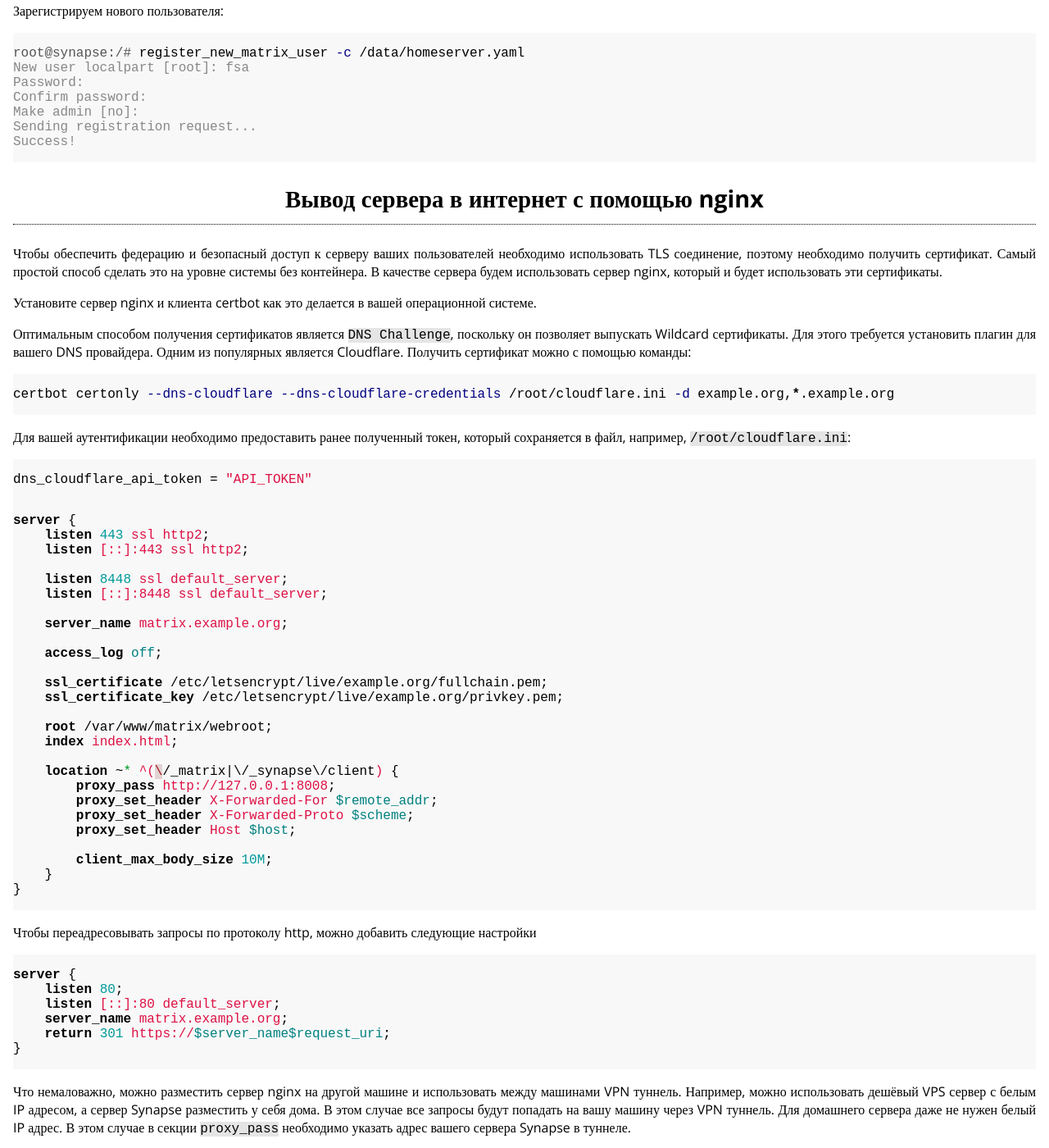
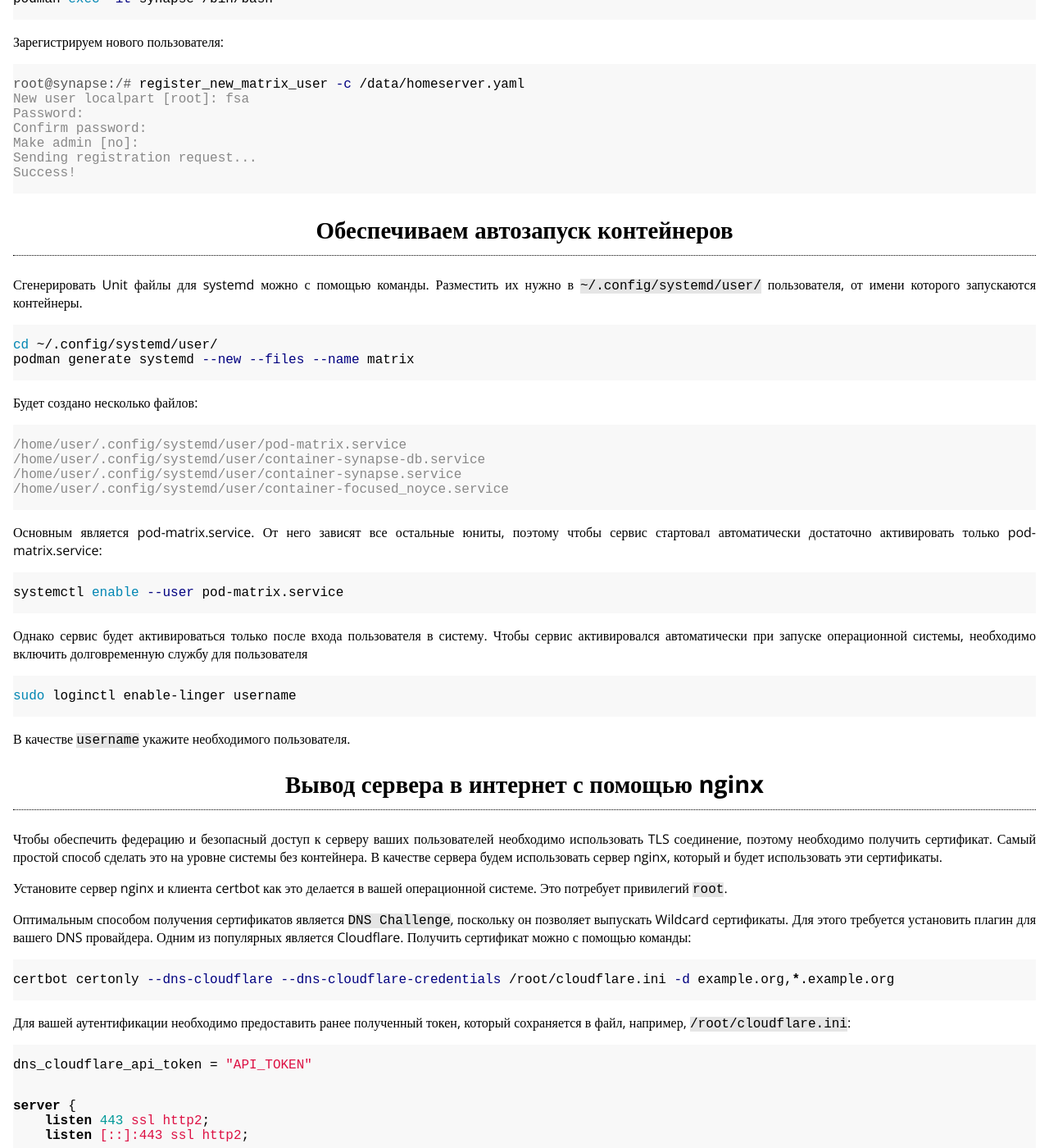
Before and after one commit to fsa/site, a Jekyll site: the page built from _posts/2023-02-10-matrix-podman.md, in a window 1280 px wide and 1400 px high, scrolled down 2873 px. Shown: the whole window at 82% size. Built offline with Jekyll 4.4.1, drawn with Linux system fonts in a browser that asks for light colours; some of the changed text lies outside the part shown.

Commit message:
Информация об автозапуске pod

````diff
--- a/_posts/2023-02-10-matrix-podman.md
+++ b/_posts/2023-02-10-matrix-podman.md
@@ -8,6 +8,8 @@ excerpt: Статья по установке и настройке собств
 Эта заметка поможет вам установить свой собственный сервер сети Matrix в контейнере. О том, что такое Matrix и установке сервера без использования контейнеров [я писал ранее](/matrix). Если вы не знакомы с Matrix, рекомендую ознакомиться с предыдущей заметкой.
 
 К тому моменту, как вы начнёте устанавливать свой сервер необходимо определиться с именем домена, т.к. он понадобится при запуске Matrix Synapse. В этой заметке в качестве этого домена будет использоваться example.org. В реальной жизни, если вам необходима федерация, необходимо приобрести домен.
+
+Все дальнейшие команды выполняются от имени обычного непривилегированного пользователя, кроме тех, что имеют `sudo` в самом начале.
 
 В качестве образа для контейнера Matrix Synapse выберем официальный образ от разработчиков `docker.io/matrixdotorg/synapse`. Скачать его можно с помощью команды
 
@@ -151,11 +153,43 @@ Sending registration request...
 Success!
 ```
 
+## Обеспечиваем автозапуск контейнеров
+
+Сгенерировать Unit файлы для systemd можно с помощью команды. Разместить их нужно в `~/.config/systemd/user/` пользователя, от имени которого запускаются контейнеры.
+
+```bash
+cd ~/.config/systemd/user/
+podman generate systemd --new --files --name matrix
+```
+
+Будет создано несколько файлов:
+
+```console
+/home/user/.config/systemd/user/pod-matrix.service
+/home/user/.config/systemd/user/container-synapse-db.service
+/home/user/.config/systemd/user/container-synapse.service
+/home/user/.config/systemd/user/container-focused_noyce.service
+```
+
+Основным является pod-matrix.service. От него зависят все остальные юниты, поэтому чтобы сервис стартовал автоматически достаточно активировать только pod-matrix.service:
+
+```bash
+systemctl enable --user pod-matrix.service
+```
+
+Однако сервис будет активироваться только после входа пользователя в систему. Чтобы сервис активировался автоматически при запуске операционной системы, необходимо включить долговременную службу для пользователя
+
+```bash
+sudo loginctl enable-linger username
+```
+
+В качестве `username` укажите необходимого пользователя.
+
 ## Вывод сервера в интернет с помощью nginx
 
 Чтобы обеспечить федерацию и безопасный доступ к серверу ваших пользователей необходимо использовать TLS соединение, поэтому необходимо получить сертификат. Самый простой способ сделать это на уровне системы без контейнера. В качестве сервера будем использовать сервер nginx, который и будет использовать эти сертификаты.
 
-Установите сервер nginx и клиента certbot как это делается в вашей операционной системе.
+Установите сервер nginx и клиента certbot как это делается в вашей операционной системе. Это потребует привилегий `root`.
 
 Оптимальным способом получения сертификатов является `DNS Challenge`, поскольку он позволяет выпускать Wildcard сертификаты. Для этого требуется установить плагин для вашего DNS провайдера. Одним из популярных является Cloudflare. Получить сертификат можно с помощью команды:
 
````
